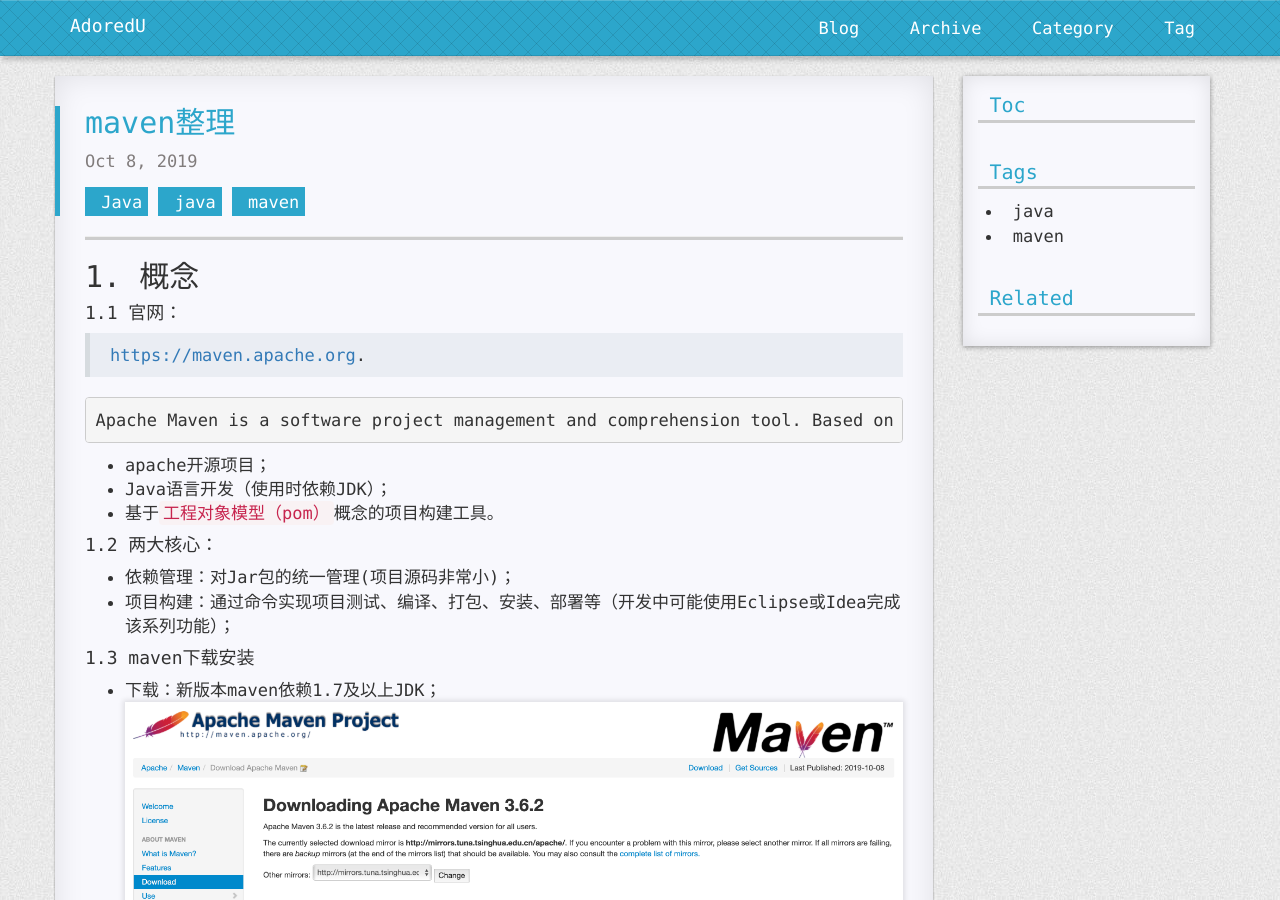
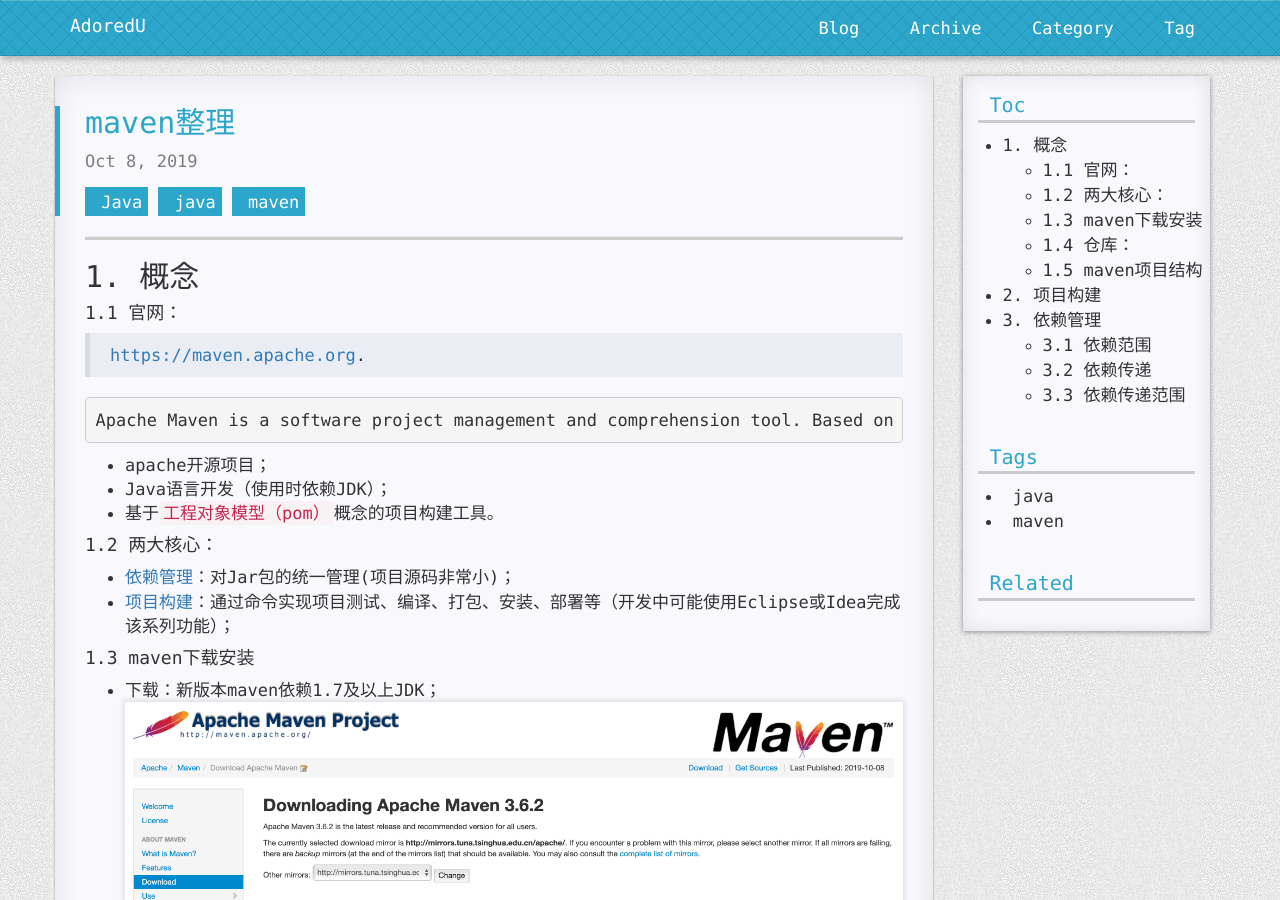
Before and after one commit to AdoredU/AdoredU.github.io, a Jekyll site: the page built from _posts/2019-10-8-maven.md, in a window 1280 px wide and 900 px high. Built offline with Jekyll 4.4.1, drawn with Linux system fonts in a browser that asks for light colours; nearby versions of some CDN libraries; comment, search, counter and statistics services are not loaded; a style sheet for code colours, icons or effects is not loaded; some of the changed lines change nothing that is shown; some of the changed text lies outside the part shown.

Commit message:
update _posts maven.

````diff
--- a/_posts/2019-10-8-maven.md
+++ b/_posts/2019-10-8-maven.md
@@ -4,6 +4,9 @@ title: maven整理
 tags: java maven
 categories: Java
 ---
+
+* TOC
+{:toc}
 
 ## 1. 概念
 
@@ -21,8 +24,8 @@ Apache Maven is a software project management and comprehension tool. Based on t
 
 #### 1.2 两大核心：
 
-- 依赖管理：对Jar包的统一管理(项目源码非常小)；
-- 项目构建：通过命令实现项目测试、编译、打包、安装、部署等（开发中可能使用Eclipse或Idea完成该系列功能）；
+- <a href='#dependency'>依赖管理</a>：对Jar包的统一管理(项目源码非常小)；
+- <a href='#build'>项目构建</a>：通过命令实现项目测试、编译、打包、安装、部署等（开发中可能使用Eclipse或Idea完成该系列功能）；
 
 #### 1.3 maven下载安装
 
@@ -99,7 +102,7 @@ Apache Maven is a software project management and comprehension tool. Based on t
 
   ![image-20191008183802843](https://adoredu.github.io/static/img/maven/maven-test-code.png)
 
-## 2. 项目构建
+## 2. <span id='build'>项目构建</span>
 
 > maven支持通过命令来构建项目。打开终端，在项目的pom.xml所在路径下执行。
 
@@ -170,7 +173,7 @@ Apache Maven is a software project management and comprehension tool. Based on t
    </build>
    ```
 
-## 3. 依赖管理
+## 3. <span id='dependency'>依赖管理</span>
 
 #### 3.1 依赖范围
 
````
Also changed, not shown: _posts/assets/image-20191010090727922.png (added), _posts/assets/image-20191010131614469.png (added), _posts/assets/image-20191010135834967.png (added).
